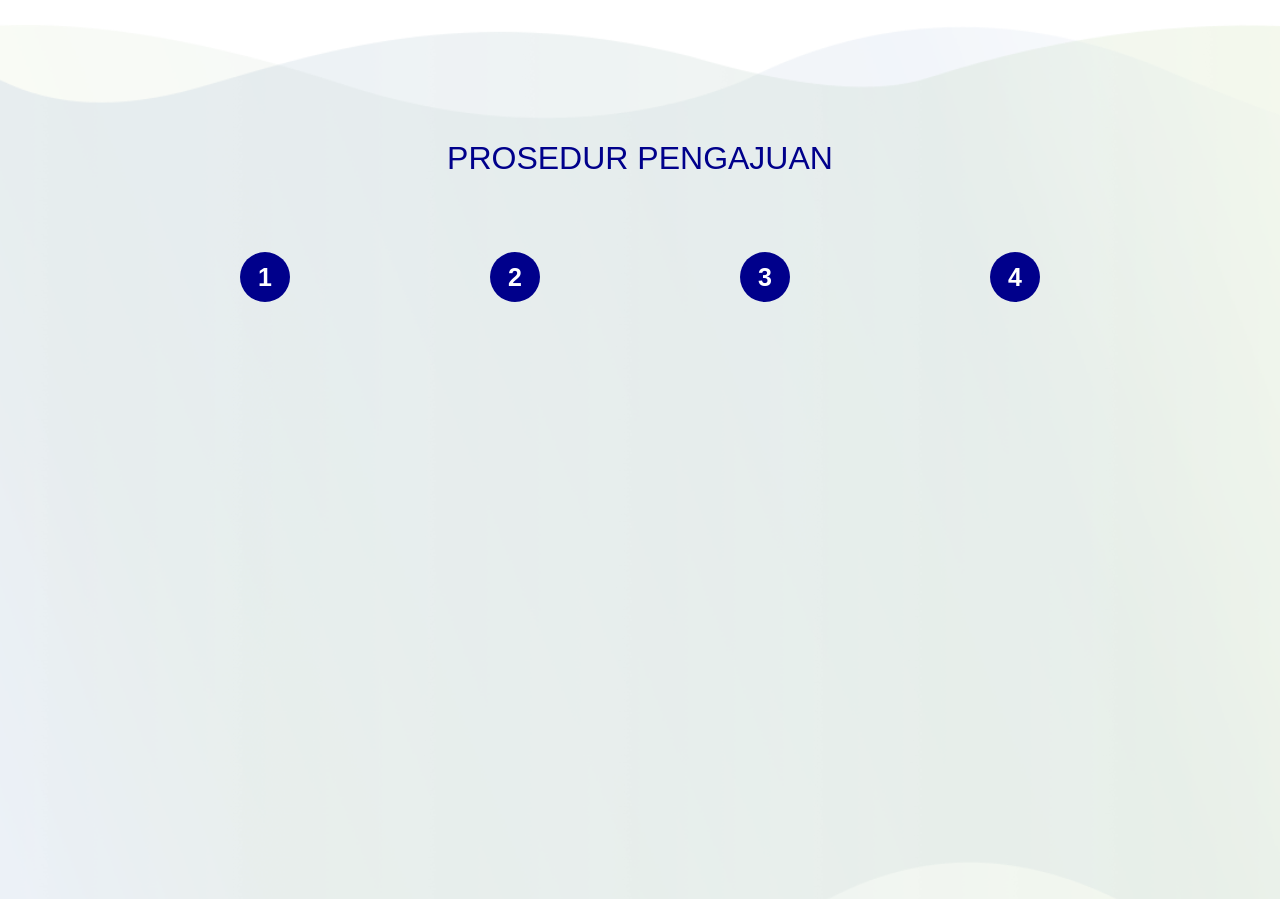
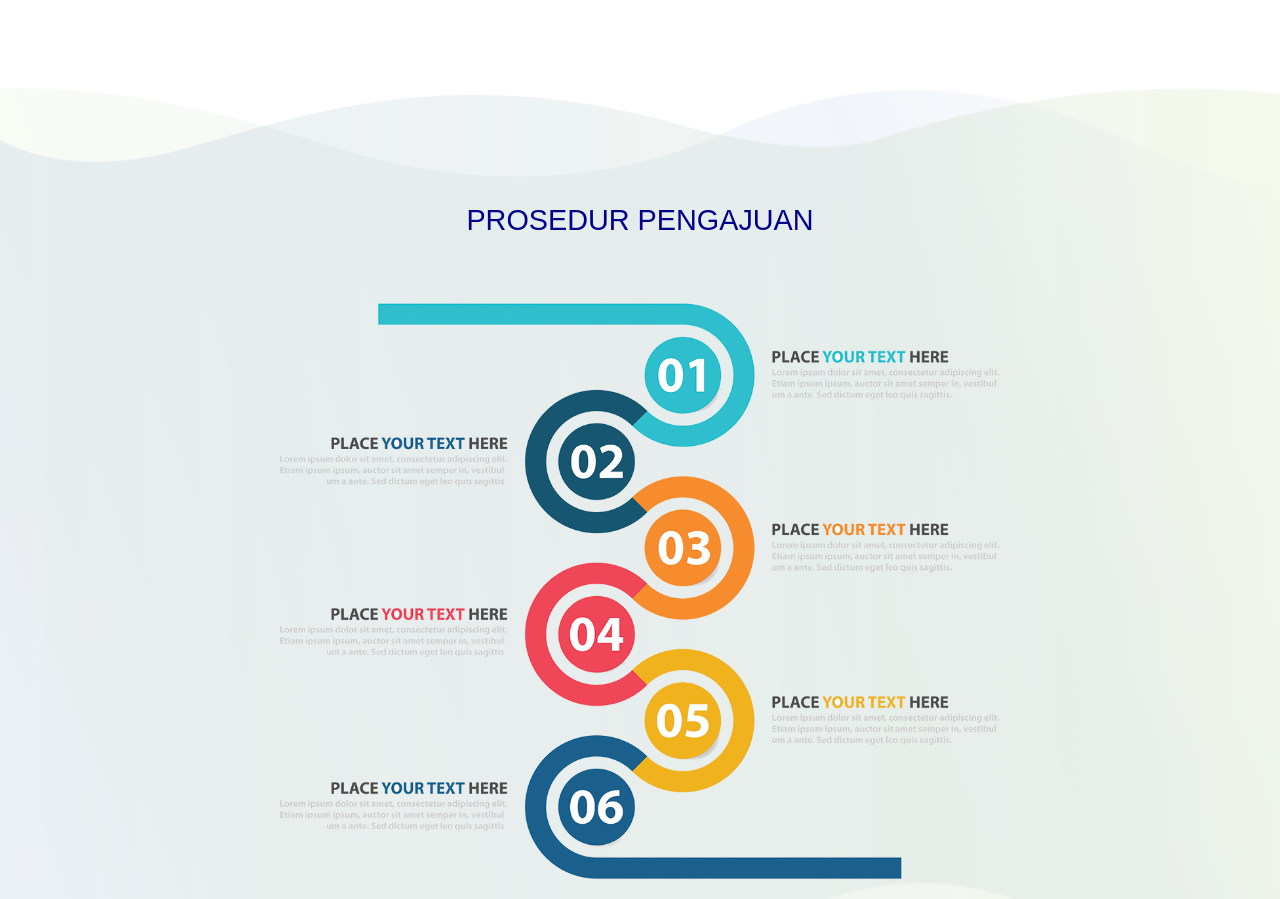
Before and after one commit to satriaranggaj/koperasi.klm, a plain HTML site: page product.html in a window 1280 px wide. Shown: the part 1720-2619 px from the top of the page. Drawn offline with nearby package versions, Linux system fonts and the light colour scheme.

Commit message:
modif produk

```diff
--- a/product.css
+++ b/product.css
@@ -5,7 +5,8 @@
 #produk{
     margin-top: 75px;
 }
-#produk .container .judul h2{
+#produk .container .judul h3{
+    font-size: calc(1vw + 1rem);
     margin-bottom: 50px;
     text-align: center;
     font-weight: lighter;
@@ -45,40 +46,19 @@
     background-repeat: no-repeat;
     background-size: cover;
     width: 100%;
-    height: 1000px;
     background-image: url(img/wave-bg.png);
     margin-top: 75px;
     padding: 10%;
 }
-#prosedur .container .judul h2{
-    margin-bottom: 75px;
+#prosedur .container .judul h3{
+    font-size: calc(1vw + 1rem);
+    margin-bottom: 5%;
     text-align: center;
     font-weight: lighter;
     color: darkblue;
 }
-#prosedur .container .induk-langkah{
+#prosedur .container .langkah img{
+    text-align: center;
+    line-height: 1000px;
     width: 100%;
-    height: 100%;
-    display: flex;
-    flex-wrap: wrap;
-    justify-content: center;
 }
-#prosedur .container .induk-langkah .number{
-    width: 100%;
-    height: 500px;
-    display: flex;
-    flex-wrap: wrap;
-    justify-content: center;
-}
-.induk-langkah .number div{
-    width: 50px;
-    height: 50px;
-    margin: 0 100px;
-    text-align: center;
-    line-height: 50px;
-    font-size: 25px;
-    font-weight: bold;
-    color: white;
-    background-color: darkblue;
-    border-radius: 50%;
-}
--- a/product.html
+++ b/product.html
@@ -52,14 +52,14 @@
       <!-- Akhir Navbar -->
       <!-- Banner -->
       <section id="produk-banner">
-                  <img src="img/banner.png" alt="banner-produk" style="width: 100%;">
+                  <img src="img/product-banner.png" alt="banner-produk" style="width: 100%;">
     </section>
     <!-- Akhir Banner -->
     <!-- Produk -->
     <section id="produk">
       <div class="container">
         <div class="judul">
-          <h2>PRODUK</h2>
+          <h3>PRODUK</h3>
         </div>
         <div class="content-produk">
           <a href="">
@@ -133,22 +133,11 @@
     <section id="prosedur">
       <div class="container">
         <div class="judul">
-          <h2>PROSEDUR PENGAJUAN</h2>
+          <h3>PROSEDUR PENGAJUAN</h3>
         </div>
-        <div class="induk-langkah">
-          <div class="number">
-            <div class="number-one">1</div>
-            <div class="number-two">2</div>
-            <div class="number-three">3</div>
-            <div class="number-four">4</div>
+          <div class="langkah">
+            <img src="img/langkah.png" alt="prosedur">
           </div>
-          <div class="langkah">
-            <div class="langkah-satu"></div>
-            <div class="langkah-dua"></div>
-            <div class="langkah-tiga"></div>
-            <div class="langkah-empat"></div>
-          </div>
-        </div>
       </div>
     </section>
     <!-- Akhir Prosedur -->
```
Also changed, not shown: img/langkah.png (added), img/product-banner.png (added).
